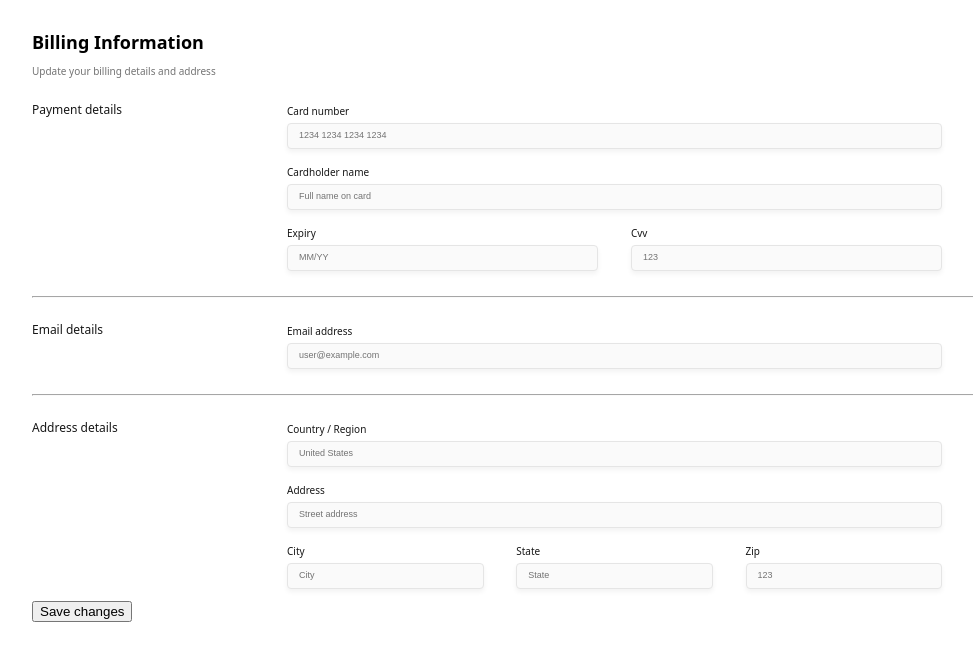
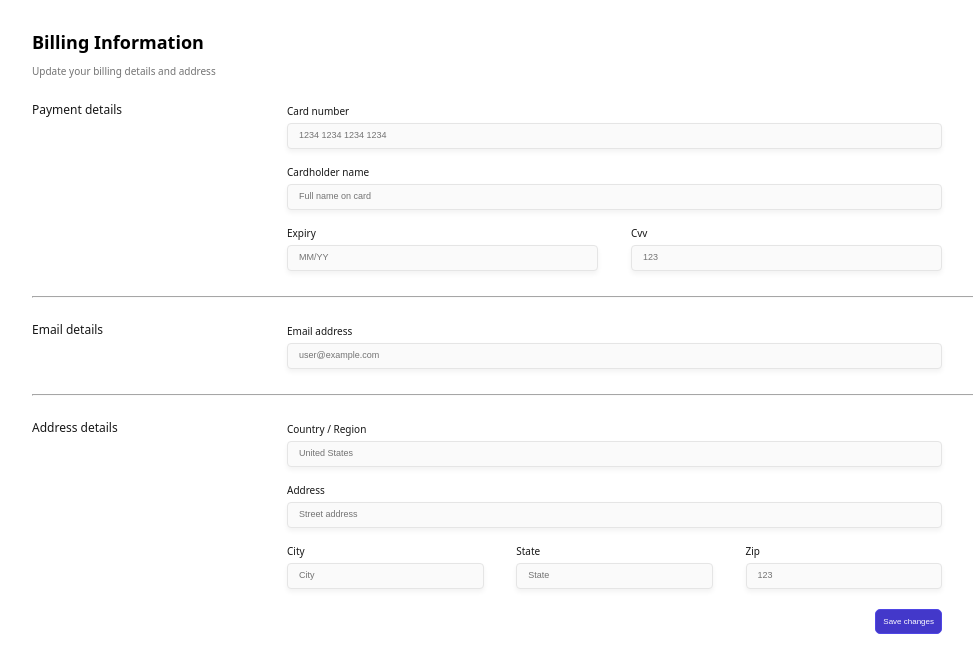
Before and after one commit to ShahriarSaleque/billingSection, a React (Create React App) app: page / in a window 1280 px wide. Shown: the top 672 px of the page, without its empty margins (68-1041 px from the left). Built offline with nearby package versions, Linux system fonts and the light colour scheme.

Commit message:
adding btn stylinh

```diff
--- a/src/App.css
+++ b/src/App.css
@@ -21,3 +21,20 @@
     margin: 15px 0;
   }
 }
+
+.primary-btn {
+  margin-top: 10px;
+  display: flex;
+  justify-content: end;
+  width: 910px;
+
+  button {
+    cursor: pointer;
+    padding: 7px 7px;
+    background-color: #4338ca;
+    color: white;
+    border-radius: 5px;
+    border: 1px solid #4f46e5;
+    font-size: 8px;
+  }
+}
--- a/src/App.tsx
+++ b/src/App.tsx
@@ -48,7 +48,9 @@ function App() {
 
             <AddressDetails errors={errors} touched={touched} />
 
-            <button type="submit">Save changes</button>
+            <div className="primary-btn">
+              <button type="submit">Save changes</button>
+            </div>
           </Form>
         )}
       </Formik>
```
